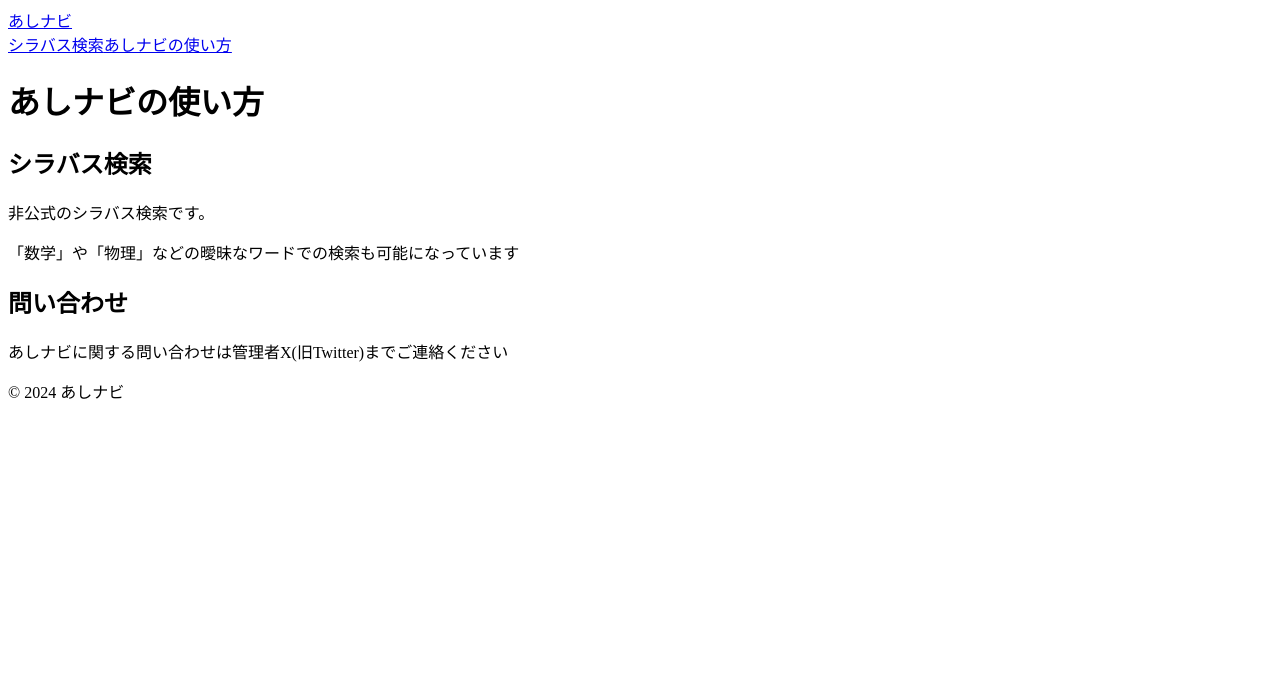
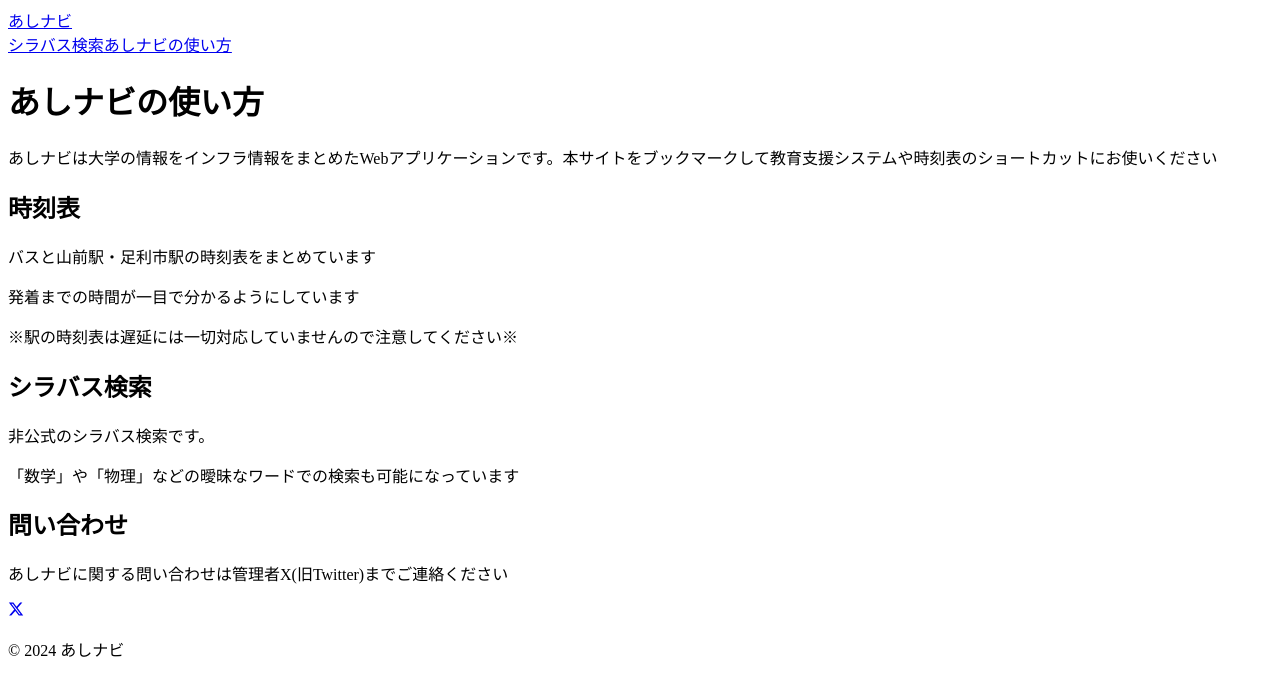
Before and after one commit to kappy0713/AUinfo, a Next.js app: page /about in a window 1280 px wide. Shown: the top 696 px of the page. Built offline with nearby package versions, Linux system fonts and the light colour scheme.

Commit message:
about編集

```diff
--- a/package.json
+++ b/package.json
@@ -12,13 +12,17 @@
     "@chakra-ui/react": "^2.8.2",
     "@emotion/react": "^11.11.4",
     "@emotion/styled": "^11.11.0",
+    "@fortawesome/react-fontawesome": "^0.2.0",
     "@tanstack/react-table": "^8.13.2",
     "autoprefixer": "^10.4.18",
+    "fontawesome": "^5.6.3",
+    "fortawesome": "^0.0.1-security",
     "framer-motion": "^11.0.8",
     "next": "14.1.0",
     "postcss": "^8.4.35",
     "react": "^18",
     "react-dom": "^18",
+    "react-icons": "^5.0.1",
     "tailwindcss": "^3.4.1"
   },
   "devDependencies": {
--- a/src/pages/about.tsx
+++ b/src/pages/about.tsx
@@ -1,5 +1,6 @@
 import Link from 'next/link';
 import 'tailwindcss/tailwind.css';
+import { FaXTwitter } from "react-icons/fa6";
 
 export default function About() {
     return (
@@ -14,12 +15,18 @@ export default function About() {
           </div>
         </header>
         <main className='flex-grow min-h-screen pb-14 pt-16'>
-          <h1>あしナビの使い方</h1>
-          <h2>シラバス検索</h2>
-            <p>非公式のシラバス検索です。</p>
-            <p>「数学」や「物理」などの曖昧なワードでの検索も可能になっています</p>
-          <h2>問い合わせ</h2>
-            <p>あしナビに関する問い合わせは管理者X(旧Twitter)までご連絡ください</p>
+          <h1 className='text-4xl m-2'>あしナビの使い方</h1>
+          <p className='text-xl m-2'>あしナビは大学の情報をインフラ情報をまとめたWebアプリケーションです。本サイトをブックマークして教育支援システムや時刻表のショートカットにお使いください</p>
+          <h2 className='text-3xl m-2'>時刻表</h2>
+            <p className='text-xl m-2'>バスと山前駅・足利市駅の時刻表をまとめています</p>
+            <p className='text-xl m-2'>発着までの時間が一目で分かるようにしています</p>
+            <p className='text-xl m-2'>※駅の時刻表は遅延には一切対応していませんので注意してください※</p>
+          <h2 className='text-3xl m-2'>シラバス検索</h2>
+            <p className='text-xl m-2'>非公式のシラバス検索です。</p>
+            <p className='text-xl m-2'>「数学」や「物理」などの曖昧なワードでの検索も可能になっています</p>
+          <h2 className='text-3xl m-2'>問い合わせ</h2>
+            <p className='text-xl m-2'>あしナビに関する問い合わせは管理者X(旧Twitter)までご連絡ください</p>
+            <a href='https://twitter.com/syunsuke__03' target='_blank'><FaXTwitter className='w-8 h-8'/></a>
         </main>
         <footer>
           <p className='bg-gray-700 text-white text-center p-2 fixed bottom-0 w-full'>© 2024 あしナビ</p>
--- a/src/pages/index.tsx
+++ b/src/pages/index.tsx
@@ -170,8 +170,8 @@ export default function Home() {
         </div>
       </header>
       <main className='flex-grow min-h-screen pb-14 pt-16'>
-        <a href="https://aug.manaba.jp/ct/home">manaba</a>
-        <a href="https://aitaasv.ashitech.ac.jp/aaa_web/cl0010.aspx">AAA</a>
+        <a href="https://aug.manaba.jp/ct/home" target='_blank'>manaba</a>
+        <a href="https://aitaasv.ashitech.ac.jp/aaa_web/cl0010.aspx" target='_blank'>AAA</a>
         <Clock />
         <a href="https://www.ashitech.ac.jp/access/bus-index.html">バス時刻表</a>
       </main>
--- a/src/pages/search.tsx
+++ b/src/pages/search.tsx
@@ -1,5 +1,5 @@
 import Link from 'next/link';
-import React,{useEffect, useState} from 'react';
+import React,{ useState, useEffect } from 'react';
 import subjects from './subjects';
 import 'tailwindcss/tailwind.css';
 import {flexRender,getCoreRowModel,useReactTable,} from '@tanstack/react-table';
@@ -104,7 +104,7 @@ export default function Search() {
           ))}
         </tbody>
       </table>
-        <a href="https://aitaasv.ashitech.ac.jp/aaa_web/syllabus/se0010.aspx?me=EU&opi=mt0010">公式シラバス</a>
+        <a href="https://aitaasv.ashitech.ac.jp/aaa_web/syllabus/se0010.aspx?me=EU&opi=mt0010" target='_blank'>公式シラバス</a>
       </main>
       <footer className='bg-gray-700 text-white text-center p-2 fixed bottom-0 w-full'>
         <p>© 2024 あしナビ</p>
```
Also changed, not shown: 1 other file (tests, documents, lock files or other folders).
